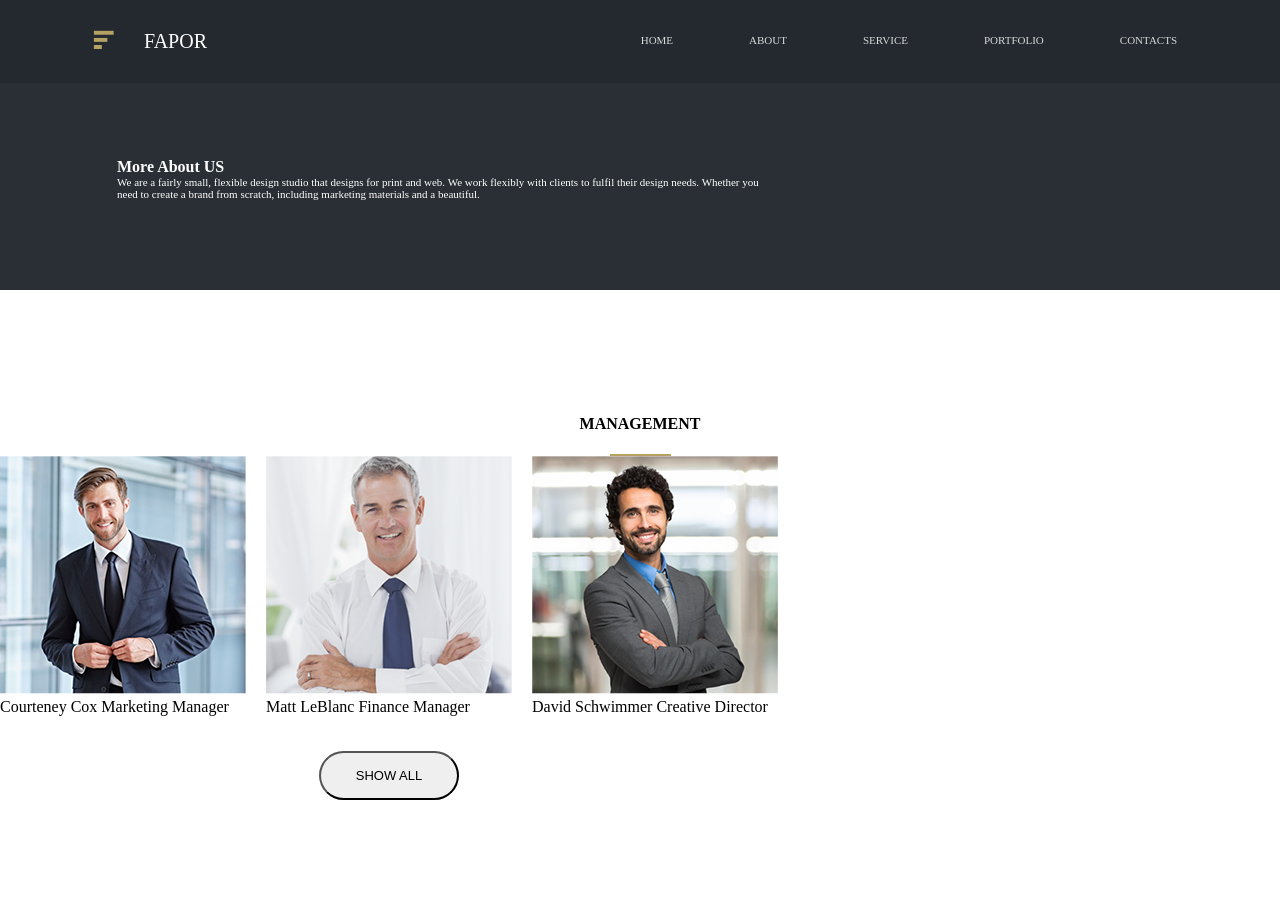
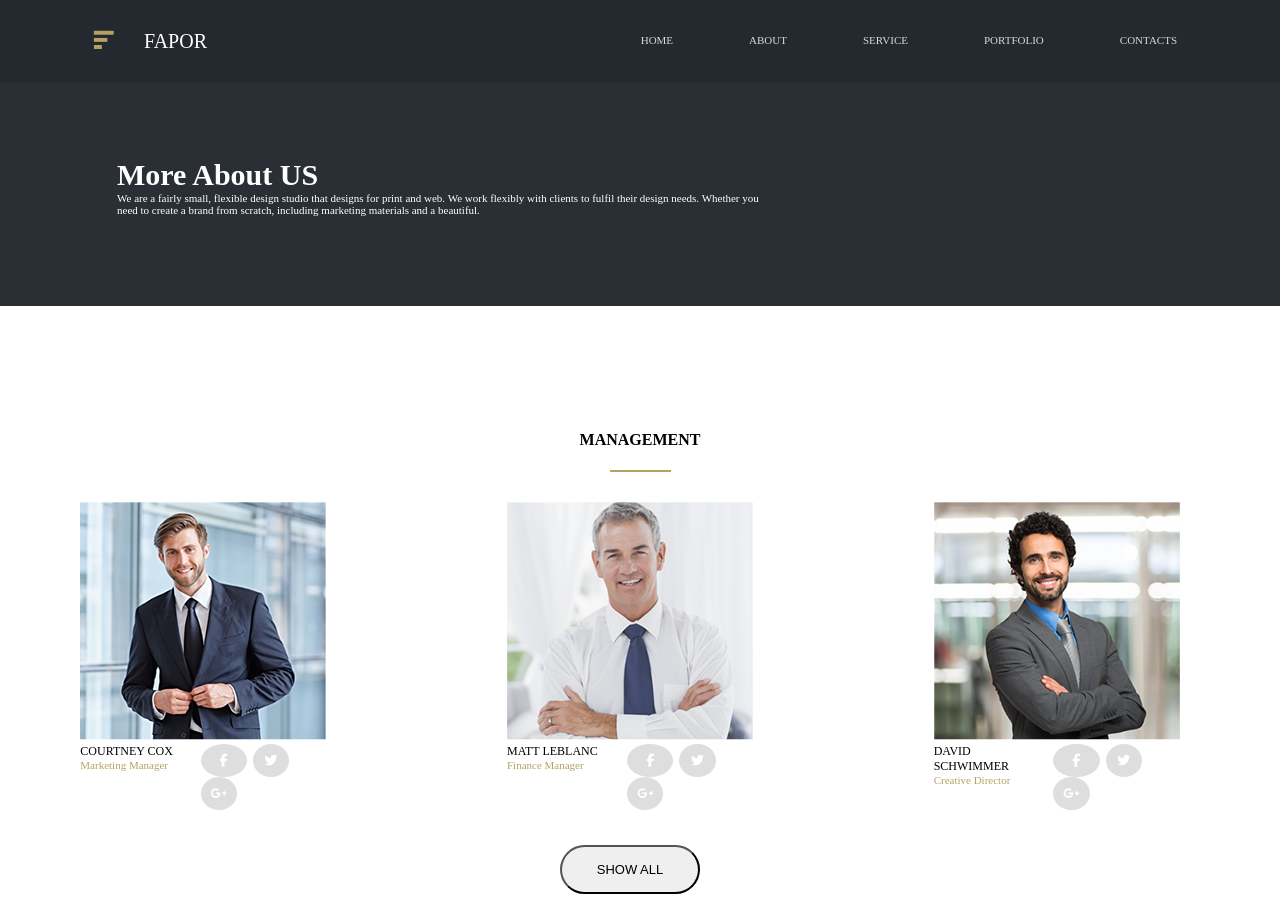
Before and after one commit to nobodyjs/with3, a plain HTML site: page index.html in a window 1280 px wide. Before the commit the page ends 825 px from the top, so only its background shows below. Drawn offline with nearby package versions, Linux system fonts and the light colour scheme; files that its build step writes are made by us from their sources; a script that the page names is missing; files whose address does not match are found by name.

Commit message:
add image

```diff
--- a/css/style.css
+++ b/css/style.css
@@ -77,6 +77,7 @@ header ul li a:hover{
     background-color: #2a2e35;
     color: white;
     padding: 75px 0 90px 117px;
+    font-size: 30px;
 }
 
 div p {
@@ -138,8 +139,7 @@ button {
 
 
 .contact_user {
-    float: left;
-    margin-right: 20px;
+    margin-right: 20px !important;
 }
 
 .contact_user:last-of-type{
@@ -149,3 +149,67 @@ button {
 .section_2:after {
     clear: both;
 }
+
+.main_user {
+    display: flex;
+    justify-content: space-around;
+    width: 100%;
+    margin-top: 30px;
+}
+
+.which {
+    color: #b5a263;
+    font-size: 11px;
+}
+
+.fa-facebook-f {
+    border-radius: 50%;
+    background-color: #dedede;
+    padding: 10px 15px;
+    color: white;
+    margin-right: 2px;
+    font-size: 13px;
+}
+
+.fa-twitter {
+    border-radius: 50%;
+    background-color: #dedede;
+    padding: 10px;
+    color: white;
+    margin-right: 2px;
+    font-size: 13px;
+}
+
+.fa-google-plus-g {
+    border-radius: 50%;
+    background-color: #dedede;
+    padding: 10px;
+    color: white;
+    margin-right: 2px;
+    font-size: 13px;
+}
+.sub_user {
+    display: flex;
+    width: 246px;
+
+}
+
+.name1 {
+    margin-right: 4px;
+    font-size: 12px;
+    width: 40%;
+}
+.name2 {
+    margin-right: 4px;
+    font-size: 12px;
+    width: 40%;
+}
+.name3 {
+    margin-right: 10px;
+    font-size: 12px;
+    width: 37%;
+}
+
+.photo {
+    margin-left: 23px;
+}
--- a/index.html
+++ b/index.html
@@ -12,6 +12,7 @@
     <link rel="stylesheet" href="css/owl.theme.default.css">
     <link rel="stylesheet" href="css/style.css">
     <link rel="stylesheet" href="css/media-queries.css">
+    <link rel="stylesheet" href="fontawesome-free-5.0.8/web-fonts-with-css/css/fontawesome-all.css">
     <script
             src="https://code.jquery.com/jquery-2.2.1.min.js"
             integrity="sha256-gvQgAFzTH6trSrAWoH1iPo9Xc96QxSZ3feW6kem+O00="
@@ -87,28 +88,33 @@
 <h2>
     MANAGEMENT
 </h2>
+    <div class="main_user">
     <div class="contact_user">
         <img src="images/1.png" alt="1">
-        <div>
-            Courteney Cox
-            <span>Marketing Manager</span>
+        <div class="sub_user">
+        <div class="name1">
+            COURTNEY COX
+            <div class="which">Marketing Manager</div>
         </div>
-        <div>
-            <a><i></i></a>
-            <a><i></i></a>
-            <a><i></i></a>
+        <div class="photo">
+            <a><i class="fab fa-facebook-f"></i></a>
+            <a><i class="fab fa-twitter"></i></a>
+            <a><i class="fab fa-google-plus-g"></i></a>
         </div>
+            </div>
     </div>
     <div class="contact_user">
         <img src="images/2.png" alt="2">
-        <div>
-            Matt LeBlanc
-            <span>Finance Manager</span>
+        <div class="sub_user">
+        <div class="name2">
+            MATT LEBLANC
+            <div class="which">Finance Manager</div>
         </div>
-        <div>
-            <a><i></i></a>
-            <a><i></i></a>
-            <a><i></i></a>
+        <div class="photo">
+            <a><i class="fab fa-facebook-f"></i></a>
+            <a><i class="fab fa-twitter"></i></a>
+            <a><i class="fab fa-google-plus-g"></i></a>
+        </div>
         </div>
         <div id="dialog" title="Sad js">
             <img src="images/pepe.png" alt="Pepe">
@@ -119,15 +125,18 @@
     </div>
     <div class="contact_user">
         <img src="images/3.png" alt="3">
-        <div>
-            David Schwimmer
-            <span>Creative Director</span>
+        <div class="sub_user">
+        <div class="name3">
+            DAVID SCHWIMMER
+            <div class="which">Creative Director</div>
         </div>
-        <div>
-            <a><i></i></a>
-            <a><i></i></a>
-            <a><i></i></a>
+        <div class="photo">
+            <a><i class="fab fa-facebook-f"></i></a>
+            <a><i class="fab fa-twitter"></i></a>
+            <a><i class="fab fa-google-plus-g"></i></a>
         </div>
+        </div>
+    </div>
     </div>
 </section>
 
```
